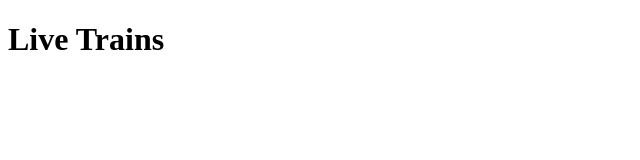
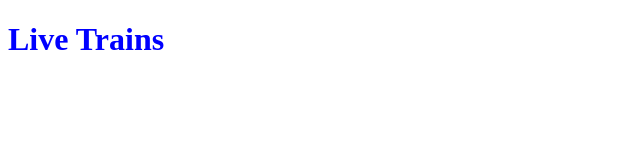
Before and after one commit to barneywhiffin/train-map, a website: page public/index.html in a window 1280 px wide. Shown: the whole page, without its empty margins (0-640 px from the left). Drawn offline with Linux system fonts and the light colour scheme.

Commit message:
Move css to public side to fix express error

```diff
--- a/public/index.html
+++ b/public/index.html
@@ -4,7 +4,7 @@
     <meta charset="UTF-8">
     <meta name="viewport" content="width=device-width, initial-scale=1.0">
     <title>Train Feed</title>
-    <!-- <link rel="stylesheet" href="../css/style.css"> -->
+    <link rel="stylesheet" href="css/style.css">
 </head>
 <body>
     <h1>Live Trains</h1>
```
Also changed, not shown: public/css/style.css (renamed from css/style.css).
